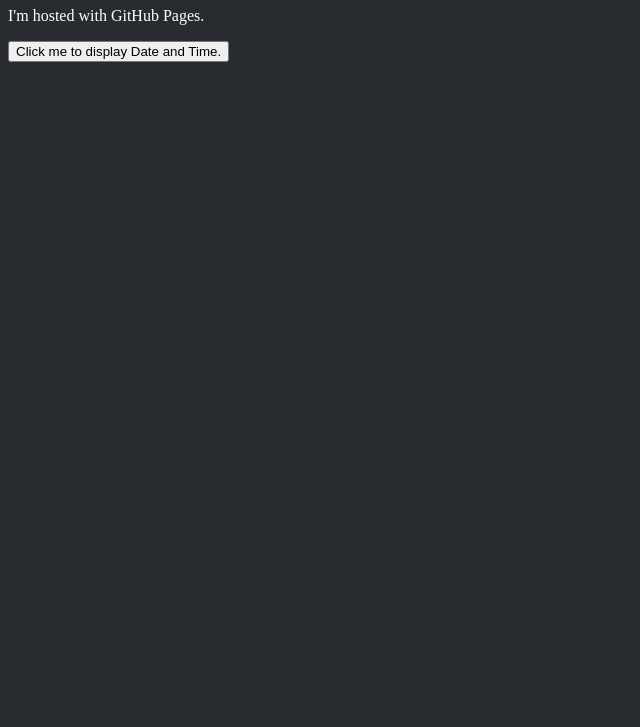
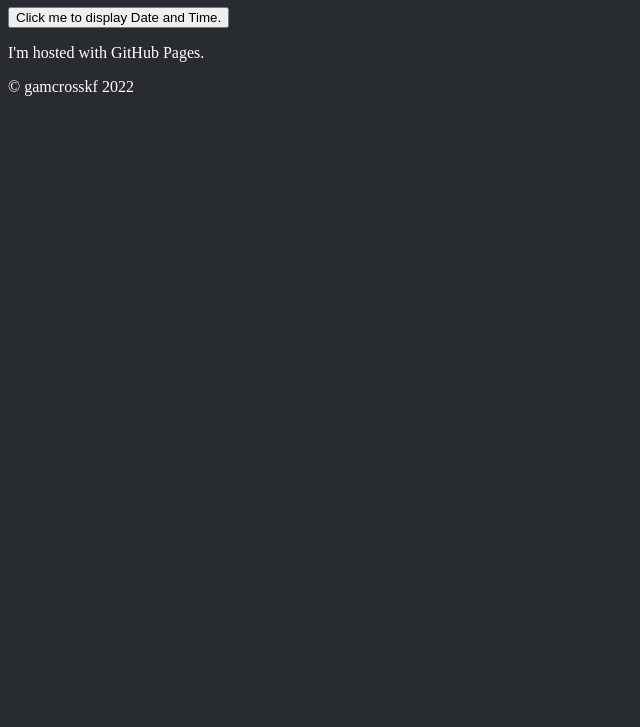
Before and after one commit to gamcrosskf/gamcrosskf.github.io, a plain HTML site: page index.html in a window 1280 px wide. Shown: the part 73-800 px from the top of the page, without its empty margins (0-640 px from the left). Drawn offline with Linux system fonts and the light colour scheme.

Commit message:
Update index.html

```diff
--- a/index.html
+++ b/index.html
@@ -10,8 +10,9 @@
     </head>
     <body>
         <h1>Hello World</h1>
-        <p>I'm hosted with GitHub Pages.</p>
         <button type="button" onclick=date()> Click me to display Date and Time. </button>
         <p id="date"></p>
+        <p> I'm hosted with GitHub Pages. </p>
+        <p> © gamcrosskf 2022 </p>
     </body>
 </html>
```
